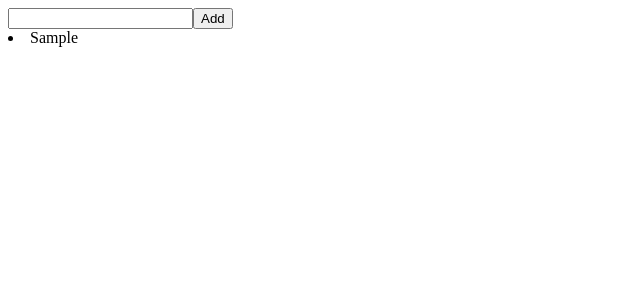
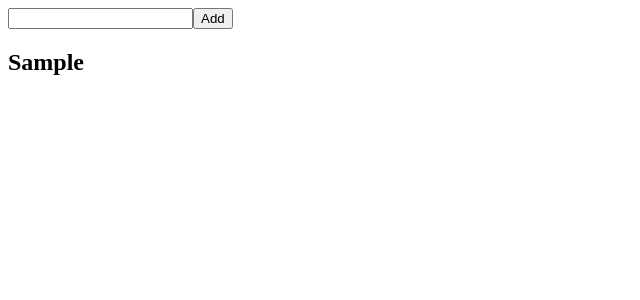
Before and after one commit to abhishekgh3103/Project-TodoList-React-App, a React (Vite) app in the folder todo-list-react-app/: page / in a window 1280 px wide. Both pictures are taken after typing "Sample" into the empty fields and a click on the button "Add". Shown: the top 300 px of the page, without its empty margins (0-640 px from the left). Built offline with nearby package versions, Linux system fonts and the light colour scheme.

Commit message:
Add TodoItem Component

```diff
--- a/todo-list-react-app/src/components/Todo.jsx
+++ b/todo-list-react-app/src/components/Todo.jsx
@@ -1,4 +1,5 @@
 import { useState } from "react";
+import TodoItem from "./TodoItem";
 
 export default function Todo() {
     const [todo, setTodo] = useState("");
@@ -19,7 +20,7 @@ export default function Todo() {
                 />
                 <button type="submit">Add</button>
             </form>
-            {todos.map(item => <li key={item}>{item}</li>)}
+            {todos.map(item => <TodoItem item={item}/>)}
         </div>
     );
 }
--- /dev/null
+++ b/todo-list-react-app/src/components/TodoItem.jsx
@@ -0,0 +1,7 @@
+export default function TodoItem({item}) {
+    return (
+    <div>
+        <h2 key={item}>{item}</h2>
+    </div>
+    );
+}
```
